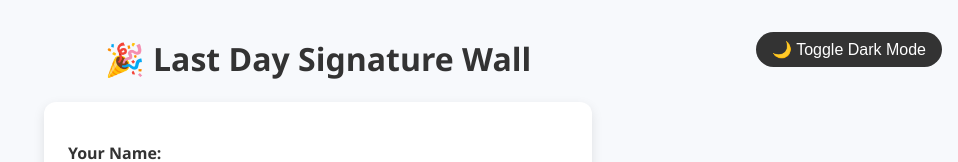
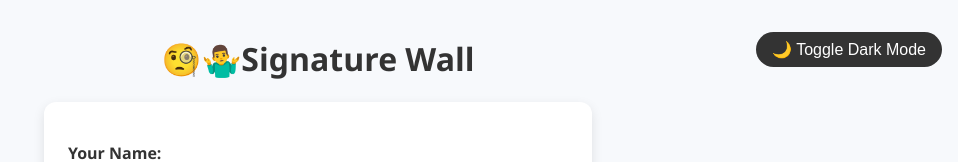
Before and after one commit to myyyy1123/signaturesignwall, a plain HTML site: page index.html in a window 1280 px wide. Shown: the top 162 px of the page, without its empty margins (322-1280 px from the left). Drawn offline with nearby package versions, Linux system fonts and the light colour scheme; no server answers.

Commit message:
Update index.html

```diff
--- a/index.html
+++ b/index.html
@@ -126,7 +126,7 @@
 <body>
   <button class="toggle-theme" onclick="toggleDarkMode()">🌙 Toggle Dark Mode</button>
 
-  <h1>🎉 Last Day Signature Wall</h1>
+  <h1>🧐🤷‍♂️Signature Wall</h1>
   <div class="container">
     <label>Your Name:</label>
     <input id="name" type="text" placeholder="Enter your name" />
```
